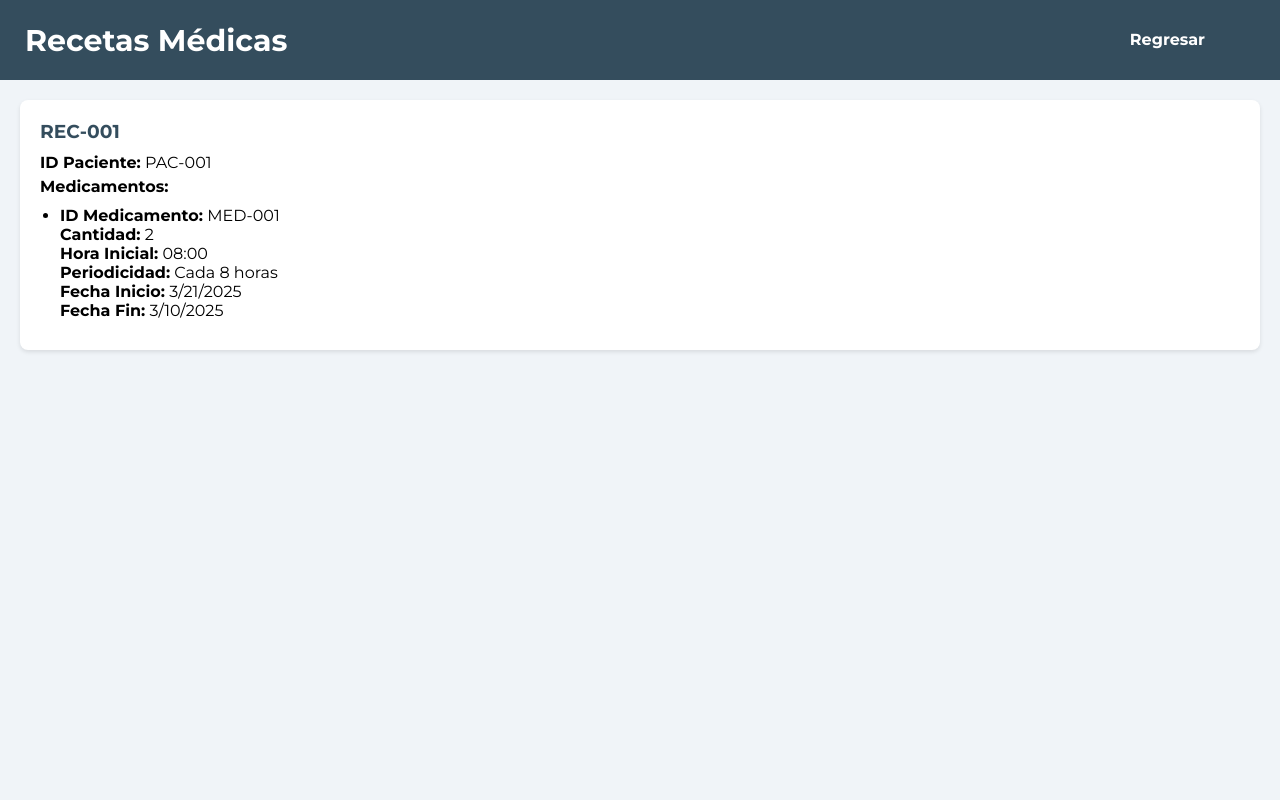
After one commit to CarToCare/PharmaGo, a Django app: page /recetas/ in a window 1280 px wide. The commit adds this page. Run offline with Django 5.2, Linux system fonts and the light colour scheme; some libraries are stand-ins or nearby versions.

Commit message:
recetas.html and css

```diff
--- /dev/null
+++ b/ourproyecto/pag/static/recetas.css
@@ -0,0 +1,92 @@
+* {
+    padding: 0;
+    margin: 0;
+    box-sizing: border-box;
+    font-family: 'Montserrat', sans-serif;
+}
+
+body {
+    margin: 0;
+    padding: 0;
+    background-color: #f0f4f8;
+    height: 100vh;
+}
+
+.container-fluid {
+    width: 100%;
+    height: 100vh;
+    display: flex;
+    flex-direction: column;
+}
+
+.container {
+    width: 100%;
+    height: 80px;
+    background-color: #344D5D;
+    display: flex;
+    justify-content: space-between;
+    align-items: center;
+    padding: 0px 25px;
+}
+
+.container h2 {
+    color: #fff;
+    font-size: 30px;
+    cursor: pointer;
+}
+
+.container ul {
+    display: flex;
+}
+
+.container ul li {
+    list-style: none;
+    margin-right: 50px;
+}
+
+.container ul li a {
+    color: #fff;
+    text-decoration: none;
+    font-weight: bold;
+}
+
+.container span {
+    position: relative;
+    top: -5px;
+}
+
+.container ul li a:hover {
+    color: #85c1e9;
+}
+
+.recetas-container {
+    padding: 20px;
+    display: flex;
+    flex-direction: column;
+    gap: 20px;
+}
+
+.receta {
+    background-color: #fff;
+    padding: 20px;
+    border-radius: 8px;
+    box-shadow: 0 2px 4px rgba(0, 0, 0, 0.1);
+}
+
+.receta h3 {
+    margin-bottom: 10px;
+    color: #344D5D;
+}
+
+.receta p {
+    margin: 5px 0;
+}
+
+.receta ul {
+    margin: 10px 0;
+    padding-left: 20px;
+}
+
+.receta ul li {
+    margin: 5px 0;
+}
--- a/ourproyecto/pag/templates/inicio.html
+++ b/ourproyecto/pag/templates/inicio.html
@@ -63,7 +63,9 @@
                 <h3>Pacientes</h3>
             </div>
             <div class="collage-col">
+                <a href="{% url 'recetas' %}">
                 <img src="/static/recursos/fondito.jpeg" alt="Recetas">
+                </a>
                 <h3>Recetas</h3>
             </div>
         </div>
--- /dev/null
+++ b/ourproyecto/pag/templates/recetas.html
@@ -0,0 +1,90 @@
+<!DOCTYPE html>
+<html lang="es">
+<head>
+    <meta charset="utf-8">
+    <meta http-equiv="X-UA-Compatible" content="IE=edge">
+    <meta name="viewport" content="width=device-width, initial-scale=1">
+
+    {% load static %}
+
+    <link rel="preconnect" href="https://fonts.googleapis.com">
+    <link rel="preconnect" href="https://fonts.gstatic.com" crossorigin>
+    <link href="https://fonts.googleapis.com/css2?family=Montserrat:ital,wght@0,100..900;1,100..900&display=swap" rel="stylesheet">
+
+    <link rel="icon" type="image/png" href="{% static 'im.png' %}">
+    <link rel="stylesheet" href="https://cdnjs.cloudflare.com/ajax/libs/font-awesome/6.6.0/css/all.min.css">
+    <script src="https://unpkg.com/boxicons@2.1.4/dist/boxicons.js"></script>
+    <link rel="stylesheet" href="{% static 'recetas.css' %}">
+
+    <title>PharmaGo</title>
+</head>
+<body>
+
+<div class="container-fluid">
+    <div class="container">
+        <h2>Recetas Médicas</h2>
+        <ul>
+            <li> <a href="{% url 'inicio' %}"><box-icon name='log-in-circle' type='solid' animation='tada' color="#d6dbdf"></box-icon>
+                <span> Regresar </span></a></li>
+        </ul>
+    </div>
+
+    <div class="recetas-container">
+
+    </div>
+</div>
+
+<script>
+    //simulacion
+    const recetas = [
+        {
+            idReceta: "REC-001",
+            idPaciente: "PAC-001",
+            medicamentos: [
+                {
+                    idMedicamento: "MED-001",
+                    cantidad: 2,
+                    horaInicial: "08:00",
+                    periodicidad: "Cada 8 horas",
+                    fechaInicio: new Date(),
+                    fechaFin: new Date("2025-03-10")
+                }
+            ]
+        }
+    ];
+
+    function renderRecetas() {
+        const container = document.querySelector('.recetas-container');
+        container.innerHTML = '';
+
+        recetas.forEach(receta => {
+            const recetaDiv = document.createElement('div');
+            recetaDiv.className = 'receta';
+
+            recetaDiv.innerHTML = `
+                <h3> ${receta.idReceta}</h3>
+                <p><strong>ID Paciente:</strong> ${receta.idPaciente}</p>
+                <h4>Medicamentos:</h4>
+                <ul>
+                    ${receta.medicamentos.map(med => `
+                        <li>
+                            <strong>ID Medicamento:</strong> ${med.idMedicamento}<br>
+                            <strong>Cantidad:</strong> ${med.cantidad}<br>
+                            <strong>Hora Inicial:</strong> ${med.horaInicial}<br>
+                            <strong>Periodicidad:</strong> ${med.periodicidad}<br>
+                            <strong>Fecha Inicio:</strong> ${new Date(med.fechaInicio).toLocaleDateString()}<br>
+                            <strong>Fecha Fin:</strong> ${new Date(med.fechaFin).toLocaleDateString()}
+                        </li>
+                    `).join('')}
+                </ul>
+            `;
+
+            container.appendChild(recetaDiv);
+        });
+    }
+
+    document.addEventListener('DOMContentLoaded', renderRecetas);
+</script>
+
+</body>
+</html>
--- a/ourproyecto/pag/urls.py
+++ b/ourproyecto/pag/urls.py
@@ -12,4 +12,6 @@ urlpatterns = [
     path('test/',views.test),
     path('pacientes/', views.pacientes, name='pacientes'),
     path('registro/', views.registro, name='registro'),
+    path('recetas/', views.recetas, name='recetas'),
+
 ]
--- a/ourproyecto/pag/views.py
+++ b/ourproyecto/pag/views.py
@@ -59,3 +59,6 @@ def sIn(request):
 
 def registro(request):
     return render(request, 'registro.html')
+
+def recetas(request):
+    return render(request, 'recetas.html')
```
